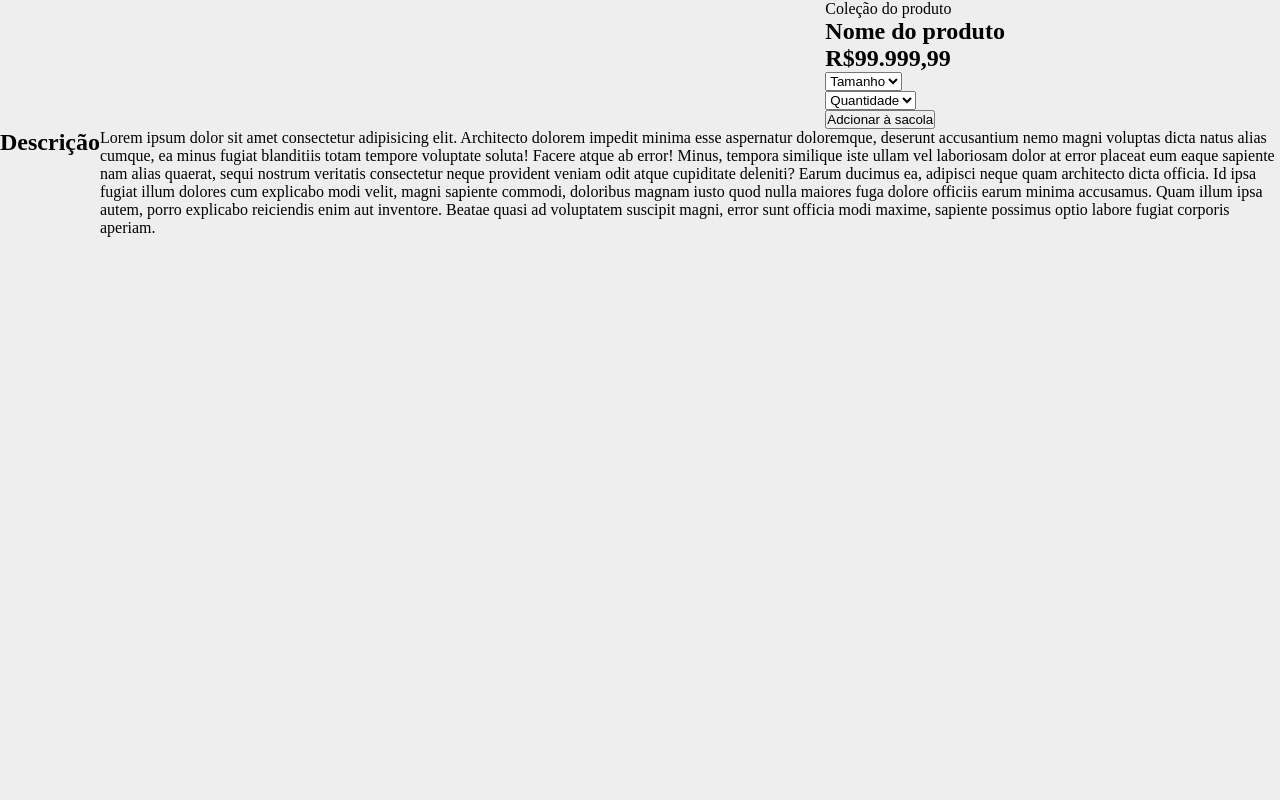
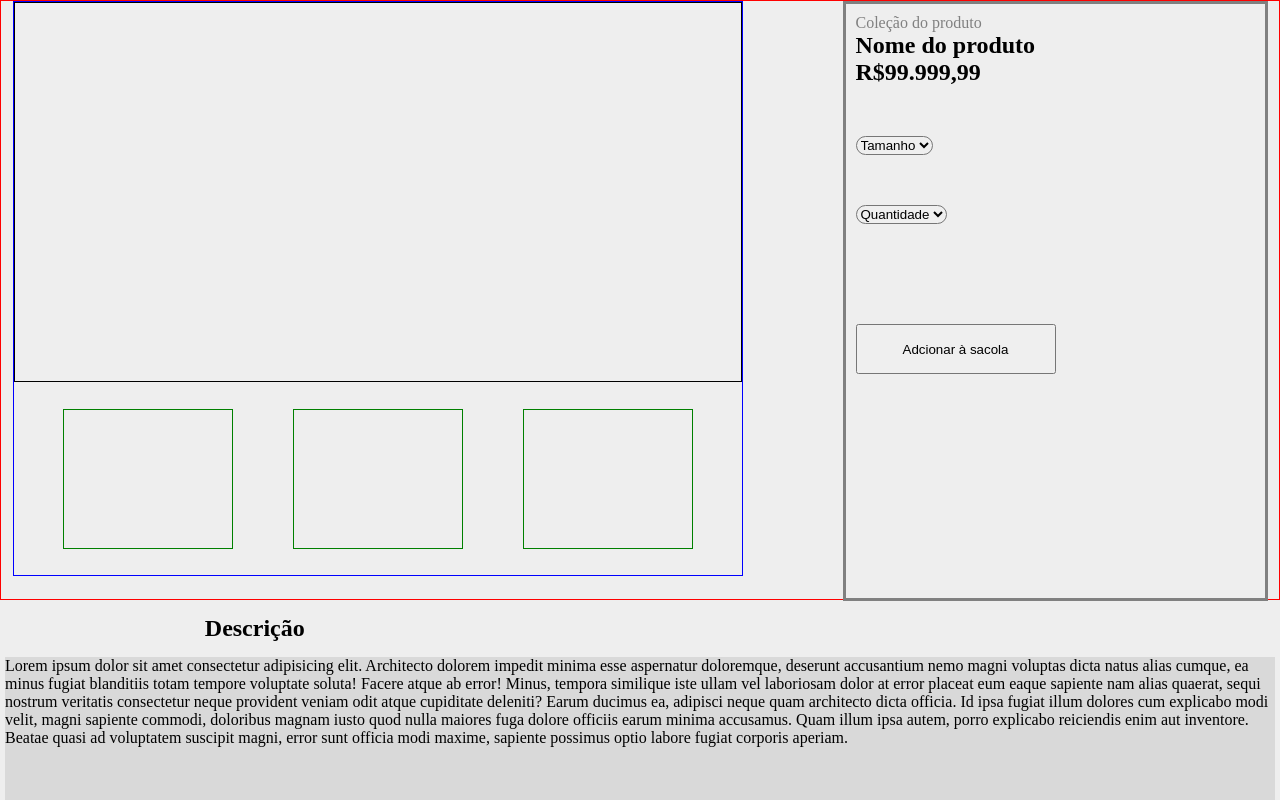
Before and after one commit to G-Ladeira/PI-React, a React (Create React App) app: page /product in a window 1280 px wide. Shown: the top 800 px of the page. Built offline with nearby package versions, Linux system fonts and the light colour scheme.

Commit message:
atualizando developer

```diff
--- a/src/views/product/style.sass
+++ b/src/views/product/style.sass
@@ -4,76 +4,76 @@
 
 
 
-// @media (min-width: 1000px)
-//     .product-section
-//         border: red solid 1px
-//         height: 600px
-//         width: 100%
-//         display: flex
-//         justify-content: center
+@media (min-width: 1000px)
+    .product-section
+        border: red solid 1px
+        height: 600px
+        width: 100%
+        display: flex
+        justify-content: center
 
-// .product-images
-//     border: blue solid 1px
-//     width: 730px
-//     height: 575px
-//     display: flex
-//     flex-wrap: wrap
-//     justify-content: center
-//     margin-right: 100px
+.product-images
+    border: blue solid 1px
+    width: 730px
+    height: 575px
+    display: flex
+    flex-wrap: wrap
+    justify-content: center
+    margin-right: 100px
 
-//     .img-1
-//         border: black solid 1px
-//         width: 100%
-//         height: 380px
-//         display: block
-//     .img-2, .img-3, .img-4
-//         border: green solid 1px
-//         width: 170px
-//         height: 140px
-//         margin: 0px 30px
+    .img-1
+        border: black solid 1px
+        width: 100%
+        height: 380px
+        display: block
+    .img-2, .img-3, .img-4
+        border: green solid 1px
+        width: 170px
+        height: 140px
+        margin: 0px 30px
 
-// .product-info
-//     width: 425px
-//     height: 600px
-//     border: gray solid 3px
-//     padding: 10px
+.product-info
+    width: 425px
+    height: 600px
+    border: gray solid 3px
+    padding: 10px
 
-//     .prdt-colection
-//         color: gray
+    .prdt-colection
+        color: gray
 
-//     .product-name
-//         color: black
+    .product-name
+        color: black
 
-//     .product-price
-//         color: black
+    .product-price
+        color: black
 
-//     .quantity, .size
-//         width: 100%
-//         margin-top: 50px
+    .quantity, .size
+        width: 100%
+        margin-top: 50px
 
-//     select
-//         border-radius: 30px
+    select
+        border-radius: 30px
 
-//     button
-//         width: 200px
-//         height: 50px
-//         margin-top: 100px
+    button
+        width: 200px
+        height: 50px
+        margin-top: 100px
 
 
-// .product-description
-//     // border: green solid 1px
-//     display: flex
-//     flex-direction: column
-//     align-items: center
-//     flex-wrap: wrap
-//     justify-content: center
+.product-description
+    // border: green solid 1px
+    display: flex
+    flex-direction: column
+    align-items: center
+    flex-wrap: wrap
+    justify-content: center
 
-//     h2
-//         width: 68%
-//         margin: 15px 0px
+    h2
+        width: 68%
+        margin: 15px 0px
 
-//     .description-box
-//         display: flex
-//         width: 1270px
-//         height: 300px
-//         background-color: #D9D9D9
+    .description-box
+        display: flex
+        width: 1270px
+        height: 300px
+        background-color: #D9D9D9
```
Also changed, not shown: src/components/head/Header.jsx (indentation only), 1 other file (tests, documents, lock files or other folders).
